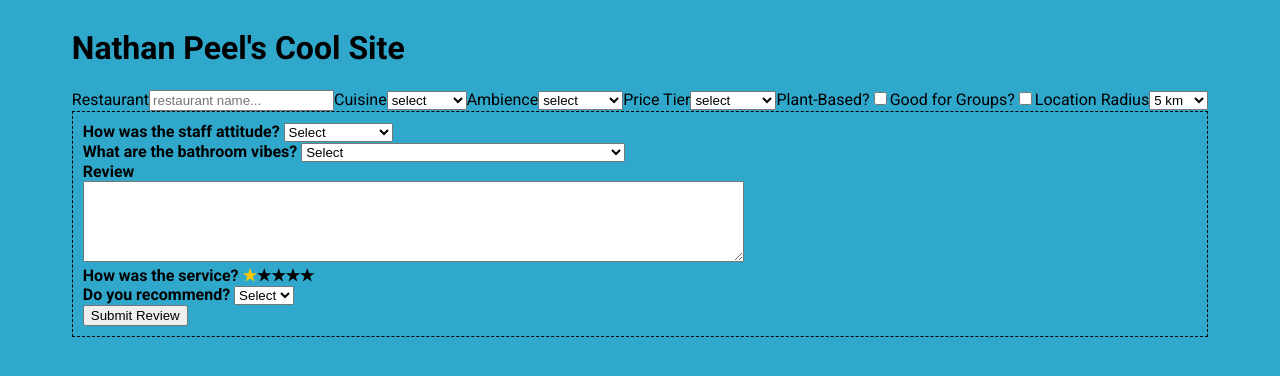
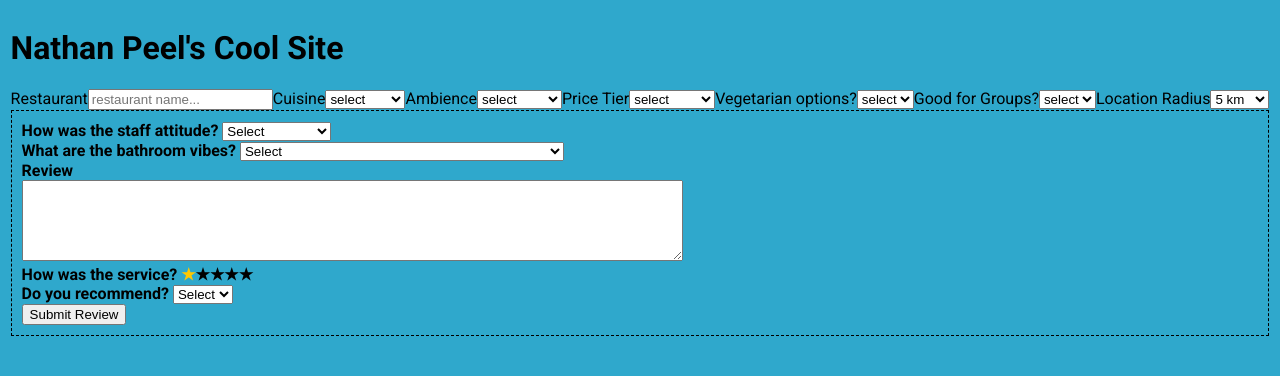
Before and after one commit to Team-Heat-Seeking-Devil-Chickens/Iteration-Project, a React app in the folder frontend/: page / in a window 1280 px wide. Shown: the top 376 px of the page. Built offline with nearby package versions, Linux system fonts and the light colour scheme; no server answers.

Commit message:
changes checkboxes to dropdowns

```diff
--- a/frontend/src/containers/RestaurantQuery.jsx
+++ b/frontend/src/containers/RestaurantQuery.jsx
@@ -101,31 +101,31 @@ const RestaurantQuery = () => {
           </select>
         </label>
 
-        <label htmlFor='plantBase'>Plant-Based?</label>
-        <input
-          label='vegetarian/vegan options?'
-          type='checkbox'
-          name='plantBase'
-          id='plantBase'
-          // format={(v) => v === '1'}
-          // normalize={(v) => (v ? '1' : '0')}
-          onChange={(e) =>
-            dispatch(updateQuery(['plant_based', e.target.value === 0 ? '1' : '0']))
-          }
-        />
+        <label htmlFor="plantBase">Vegetarian options?
+          <select
+            name="plantBase"
+            id="plantBase"
+            onChange={(e) => dispatch(updateQuery(['plant_based', e.target.value]))}
+          >
+            <option value="">select</option>
+            <option value="1">Yes</option>
+            <option value="0">No</option>
+          </select>
+        </label>
 
-        <label htmlFor='goodGroups'>Good for Groups?</label>
-        <input
-          label='good for groups?'
-          type='checkbox'
-          name='goodGroups'
-          id='goodGroups'
-          // format={(v) => v === '1'}
-          // normalize={(v) => (v ? '1' : '0')}
-          onChange={(e) =>
-            dispatch(updateQuery(['good_for_groups', e.target.value == 0 ? '1' : '0']))
-          }
-        />
+        <label htmlFor="good_for_groups">Good for Groups?
+          <select
+            name="good_for_groups"
+            id="good_for_groups"
+            onChange={(e) => dispatch(updateQuery(['good_for_groups', e.target.value]))}
+          >
+            <option value="">select</option>
+            <option value="1">Yes</option>
+            <option value="0">No</option>
+          </select>
+        </label>
+
+
         <label htmlFor="locationRad">Location Radius</label>
         <select
           name='Location'
```
Lines whose indentation alone changed are shown as unchanged.
